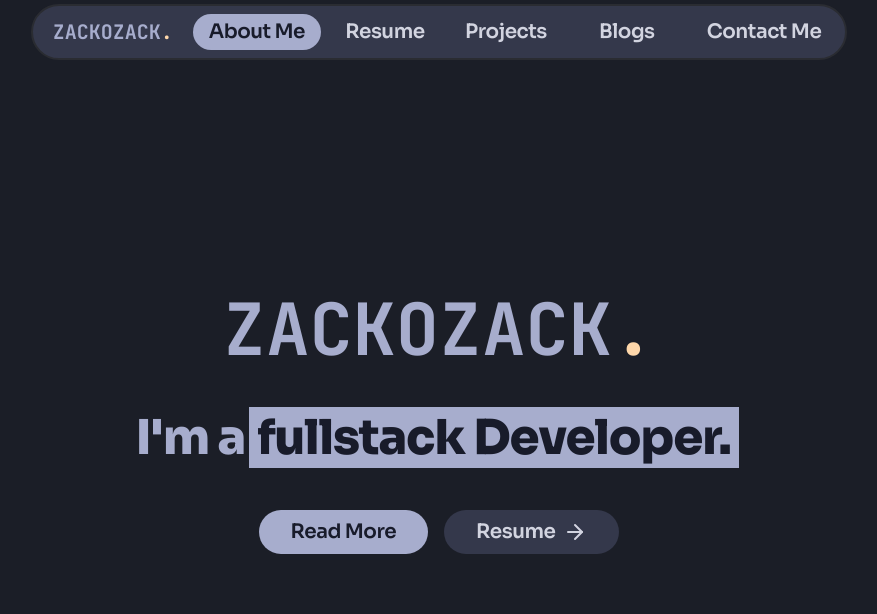
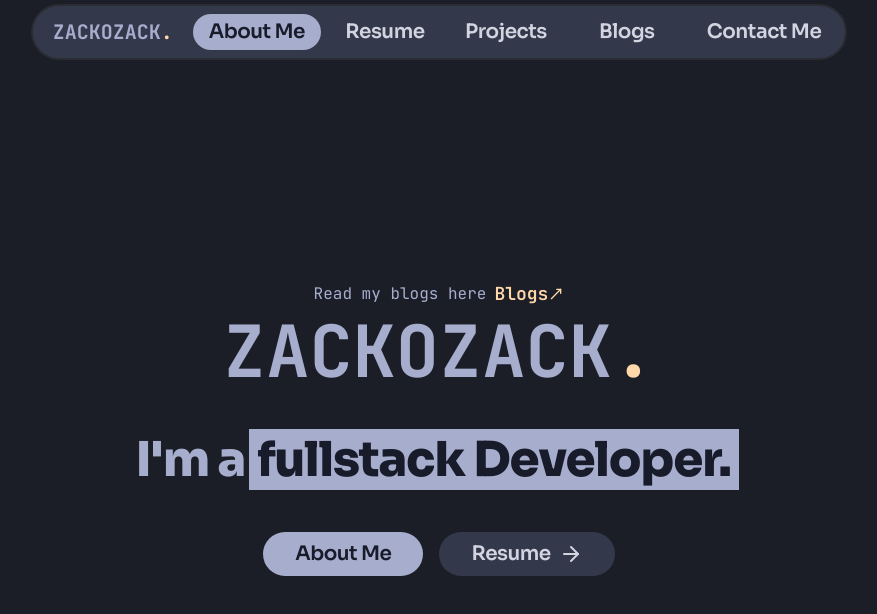
Before and after one commit to zaCKoZAck0/portfolio-next14, a Next.js app: page / in a window 1280 px wide. Shown: the top 614 px of the page, without its empty margins (201-1078 px from the left). Built offline with nearby package versions, Linux system fonts and the light colour scheme.

Commit message:
feat: Add blog link to hero section

```diff
--- a/src/app/_components/hero.tsx
+++ b/src/app/_components/hero.tsx
@@ -1,7 +1,8 @@
 import { Logo } from "~/components/navigation/logo";
-import { H1, H4 } from "~/components/typography";
+import { H1, H4, P } from "~/components/typography";
 import { Button } from "~/components/ui/button";
 import { ArrowRight } from 'lucide-react'
+import { FaDiscord } from "react-icons/fa6";
 
 export function Hero() {
   return (
@@ -15,7 +16,7 @@ export function Hero() {
         <div className="flex md:flex-row flex-col items-center justify-center gap-4">
             <Button className="rounded-full font-semibold text-xl" size='lg'>
                 <H4>
-                    Read More
+                    About Me
                 </H4>
             </Button>
             <Button className="rounded-full font-semibold text-xl group" size='lg' variant='secondary'>
--- a/src/app/page.tsx
+++ b/src/app/page.tsx
@@ -1,5 +1,7 @@
+import Link from "next/link";
 import { Hero } from "./_components/hero";
 import type { Metadata } from 'next'
+import { MoveUpRight } from "lucide-react";
 
 export const metadata: Metadata = {
   title: 'About Me | zaCKoZAck',
@@ -10,6 +12,8 @@ export default function Home() {
   return (
     <main className="bg-background text-foreground container">
       <section className="flex flex-col items-center justify-center h-[calc(100vh-48px)]">
+      <p className="my-2 flex items-center gap-2">Read my blogs here <Link className="flex items-center text-lg font-semibold text-orange-200 group" href="/blogs">Blogs <MoveUpRight className="size-4 group-hover:-translate-y-0.5 group-hover:translate-x-0.5 transition-transform duration-300" /></Link>
+      </p>
         <Hero />
       </section>
     </main>
```
